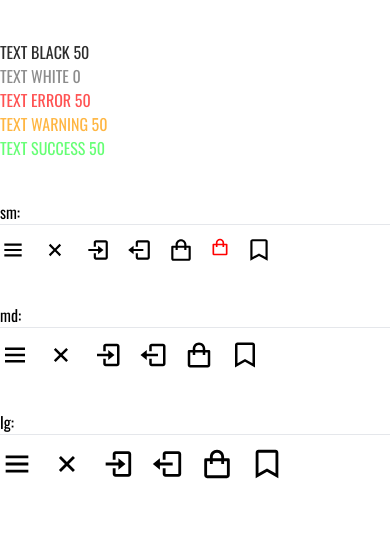
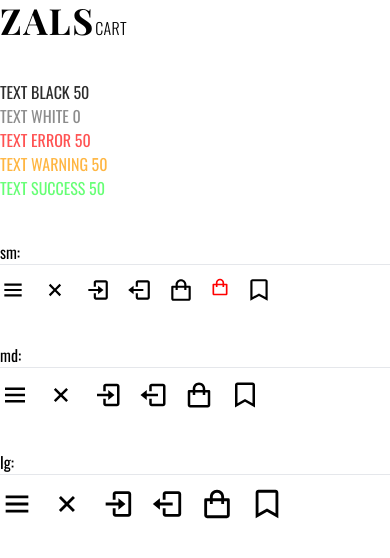
Before and after one commit to arkatsy/zals-ecommerce, a Next.js app: page / in a window 390 px wide. Shown: the top 558 px of the page. Built offline with nearby package versions, Linux system fonts and the light colour scheme; a web font is replaced by a local one.

Commit message:
logo changes and some adjustments on mobile

```diff
--- a/src/components/ui/Logo.tsx
+++ b/src/components/ui/Logo.tsx
@@ -1,5 +1,5 @@
 interface Props {
-  label?: "MAN" | "WOMEN" | "KIDS" | null;
+  label?: "MAN" | "WOMEN" | "KIDS" | "BOOKMARKS" | "CART" | null;
 }
 
 const Logo = ({ label = null }: Props) => {
@@ -7,7 +7,7 @@ const Logo = ({ label = null }: Props) => {
     <h1 className="select-none font-playfairDisplay text-4xl font-bold uppercase tracking-wider sm:text-5xl xl:text-6xl">
       ZALS
       {label && (
-        <span className="font-oswald text-base font-light tracking-wide sm:text-lg xl:text-2xl">
+        <span className="hidden font-oswald text-base font-light tracking-wide min-[350px]:inline-block sm:text-lg xl:text-2xl">
           {label}
         </span>
       )}
--- a/src/pages/index.tsx
+++ b/src/pages/index.tsx
@@ -1,6 +1,6 @@
 import Head from "next/head";
 import { IconAuth, IconBookmark, IconCart, IconMenu } from "@/components/ui/icons";
-
+import Logo from "@/components/ui/Logo";
 
 export default function Home() {
   return (
@@ -12,6 +12,7 @@ export default function Home() {
         <link rel="icon" href="/favicon.ico" />
       </Head>
 
+      <Logo label="CART" />
       <div className="pt-10" />
 
       <p className="text-black-50">TEXT BLACK 50</p>
@@ -19,7 +20,6 @@ export default function Home() {
       <p className="text-error-50">TEXT ERROR 50</p>
       <p className="text-warning-50">TEXT WARNING 50</p>
       <p className="text-success-50">TEXT SUCCESS 50</p>
-
       <div className="pt-10">
         sm:
         <hr className="pb-3" />
```
